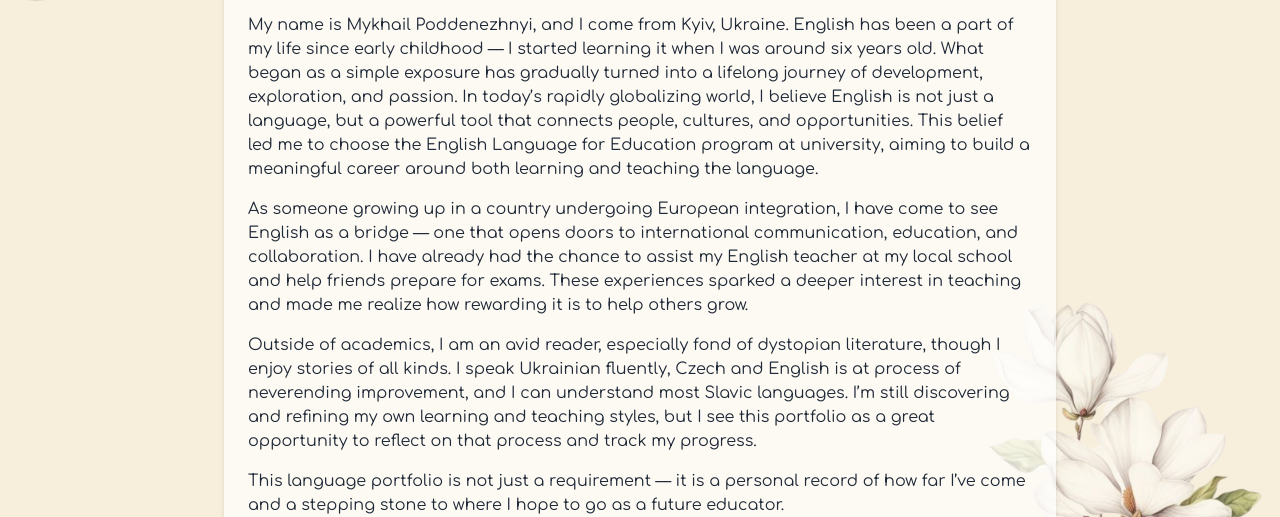
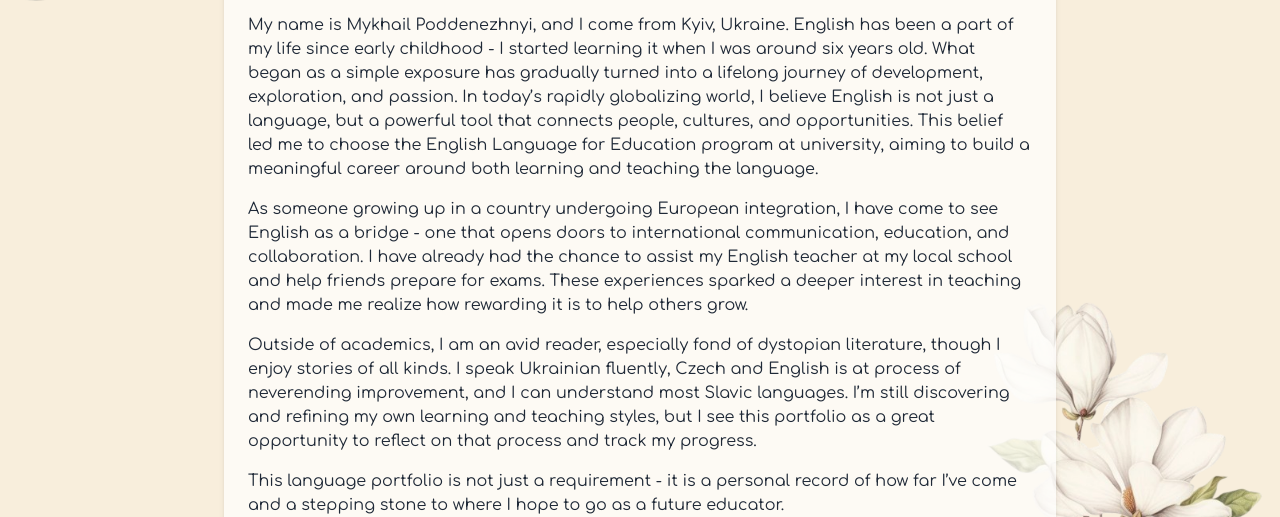
Before and after one commit to WIsSKe/my-portfolio, a plain HTML site: page index.html in a window 1280 px wide. Shown: the part 435-952 px from the top of the page. Drawn offline with nearby package versions, Linux system fonts and the light colour scheme.

Commit message:
Update index.html

```diff
--- a/index.html
+++ b/index.html
@@ -66,10 +66,10 @@
     <main class="px-8 pb-20 max-w-4xl mx-auto relative z-10">
       <section class="bg-white/70 p-6 rounded-2xl shadow-md">
         <h2 class="text-2xl font-semibold mb-4">Introduction</h2>
-        <p>My name is Mykhail Poddenezhnyi, and I come from Kyiv, Ukraine. English has been a part of my life since early childhood — I started learning it when I was around six years old. What began as a simple exposure has gradually turned into a lifelong journey of development, exploration, and passion. In today’s rapidly globalizing world, I believe English is not just a language, but a powerful tool that connects people, cultures, and opportunities. This belief led me to choose the English Language for Education program at university, aiming to build a meaningful career around both learning and teaching the language.</p>
-        <p class="mt-4">As someone growing up in a country undergoing European integration, I have come to see English as a bridge — one that opens doors to international communication, education, and collaboration. I have already had the chance to assist my English teacher at my local school and help friends prepare for exams. These experiences sparked a deeper interest in teaching and made me realize how rewarding it is to help others grow.</p>
+        <p>My name is Mykhail Poddenezhnyi, and I come from Kyiv, Ukraine. English has been a part of my life since early childhood - I started learning it when I was around six years old. What began as a simple exposure has gradually turned into a lifelong journey of development, exploration, and passion. In today’s rapidly globalizing world, I believe English is not just a language, but a powerful tool that connects people, cultures, and opportunities. This belief led me to choose the English Language for Education program at university, aiming to build a meaningful career around both learning and teaching the language.</p>
+        <p class="mt-4">As someone growing up in a country undergoing European integration, I have come to see English as a bridge - one that opens doors to international communication, education, and collaboration. I have already had the chance to assist my English teacher at my local school and help friends prepare for exams. These experiences sparked a deeper interest in teaching and made me realize how rewarding it is to help others grow.</p>
         <p class="mt-4">Outside of academics, I am an avid reader, especially fond of dystopian literature, though I enjoy stories of all kinds. I speak Ukrainian fluently, Czech and English is at process of neverending improvement, and I can understand most Slavic languages. I’m still discovering and refining my own learning and teaching styles, but I see this portfolio as a great opportunity to reflect on that process and track my progress.</p>
-        <p class="mt-4">This language portfolio is not just a requirement — it is a personal record of how far I’ve come and a stepping stone to where I hope to go as a future educator.</p>
+        <p class="mt-4">This language portfolio is not just a requirement - it is a personal record of how far I’ve come and a stepping stone to where I hope to go as a future educator.</p>
       </section>
     </main>
 
```
